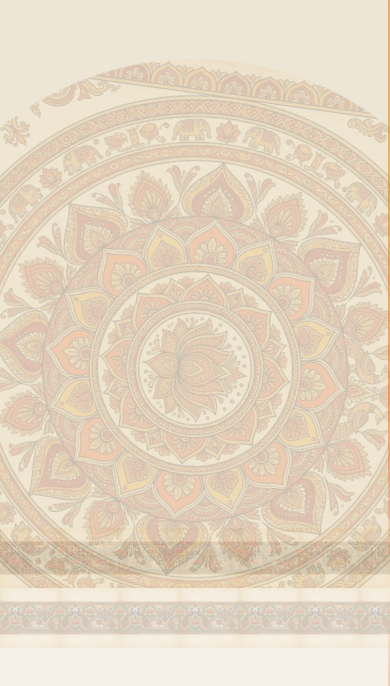
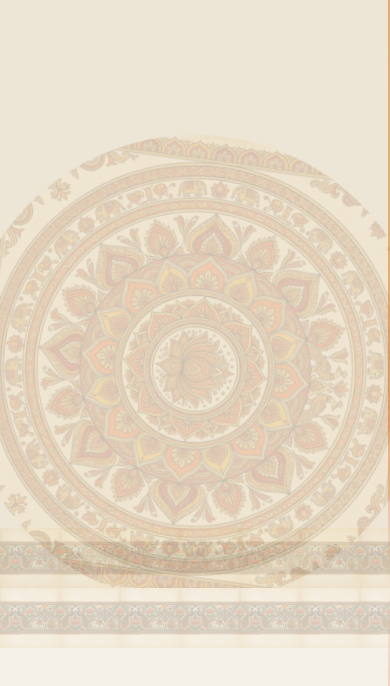
Before and after one commit to Rick-boom/Parthib_portfolio, a React (Vite) app: page / in a window 390 px wide. Shown: the part 1100-1786 px from the top of the page. Built offline with nearby package versions, Linux system fonts and the light colour scheme.

Commit message:
Optimize responsive layout scaling dimensions for perfect mobile viewing

```diff
--- a/src/App.jsx
+++ b/src/App.jsx
@@ -96,9 +96,9 @@ function ScrollEntranceLoader({ onComplete }) {
           initial={{ right: "50%" }}
           animate={{ right: "100%" }}
           transition={{ duration: 1.5, delay: 0.6, ease: [0.77, 0, 0.17, 1] }}
-          className="absolute top-0 bottom-0 left-0 bg-[var(--parchment-deep)] border-r-[18px] border-[#9B2335] shadow-[15px_0_50px_rgba(0,0,0,0.8)] z-20"
+          className="absolute top-0 bottom-0 left-0 bg-[var(--parchment-deep)] border-r-[10px] md:border-r-[18px] border-[#9B2335] shadow-[15px_0_50px_rgba(0,0,0,0.8)] z-20"
        >
-         <div className="absolute right-0 top-0 bottom-0 w-16 bg-[url('/madhubani_banner.png')] opacity-30 mix-blend-multiply" />
+         <div className="absolute right-0 top-0 bottom-0 w-10 md:w-16 bg-[url('/madhubani_banner.png')] opacity-30 mix-blend-multiply" />
        </motion.div>
 
        {/* Right Scroll Roll */}
@@ -106,9 +106,9 @@ function ScrollEntranceLoader({ onComplete }) {
           initial={{ left: "50%" }}
           animate={{ left: "100%" }}
           transition={{ duration: 1.5, delay: 0.6, ease: [0.77, 0, 0.17, 1] }}
-          className="absolute top-0 bottom-0 right-0 bg-[var(--parchment-deep)] border-l-[18px] border-[#9B2335] shadow-[-15px_0_50px_rgba(0,0,0,0.8)] z-20"
+          className="absolute top-0 bottom-0 right-0 bg-[var(--parchment-deep)] border-l-[10px] md:border-l-[18px] border-[#9B2335] shadow-[-15px_0_50px_rgba(0,0,0,0.8)] z-20"
        >
-         <div className="absolute left-0 top-0 bottom-0 w-16 bg-[url('/madhubani_banner.png')] opacity-30 mix-blend-multiply" />
+         <div className="absolute left-0 top-0 bottom-0 w-10 md:w-16 bg-[url('/madhubani_banner.png')] opacity-30 mix-blend-multiply" />
        </motion.div>
 
        {/* Center Golden Seal */}
@@ -307,17 +307,17 @@ function AboutPanel({ isActive }) {
 
       <div className="flex flex-col md:grid md:grid-cols-2 gap-10 md:gap-[6vw] items-center h-fit md:h-full">
         <div style={{ display: "flex", justifyContent: "center", position: "relative" }} className="order-2 md:order-1">
-          {/* Freed from PatachitraUnroll clipPath to avoid square shear */}
-          <div style={{ position: "absolute", top: "50%", left: "50%", transform: "translate(-50%, -50%)", width: 620, height: 620, pointerEvents: "none", zIndex: 0 }}>
+          {/* Responsive sized mandala backing */}
+          <div className="w-[120vw] md:w-[620px] aspect-square" style={{ position: "absolute", top: "50%", left: "50%", transform: "translate(-50%, -50%)", pointerEvents: "none", zIndex: 0 }}>
             <img src="/mandala.png" alt="decoration" style={{ width: "100%", height: "100%", objectFit: "contain", borderRadius: "50%", opacity: 0.18, transformOrigin: "50% 50%", animation: "spin-slow 25s linear infinite", mixBlendMode: "multiply" }} />
           </div>
 
           <PatachitraUnroll isActive={isActive}>
-            <div style={{
-              width: 260, height: 260, borderRadius: "50%",
+            <div className="w-[60vw] max-w-[260px] aspect-square" style={{
+              borderRadius: "50%",
               background: "linear-gradient(135deg, var(--saffron) 0%, var(--turmeric) 50%, var(--henna) 100%)",
               display: "flex", alignItems: "center", justifyContent: "center",
-              fontSize: "6rem", color: "var(--parchment)", fontFamily: "'Cormorant Garamond', serif",
+              fontSize: "clamp(3rem, 12vw, 6rem)", color: "var(--parchment)", fontFamily: "'Cormorant Garamond', serif",
               fontWeight: 600, boxShadow: "0 8px 40px rgba(232,101,26,0.3)",
               border: "4px solid var(--parchment)",
               position: "relative", zIndex: 1,
@@ -378,7 +378,7 @@ function JourneyPanel({ isActive }) {
           </div>
         </PatachitraUnroll>
 
-        <div className="flex-1 w-full relative md:pt-8 overflow-y-auto max-h-[60vh] md:max-h-[70vh] custom-scroll">
+        <div className="flex-1 w-full relative md:pt-8 overflow-visible md:overflow-y-auto max-h-none md:max-h-[70vh] custom-scroll">
           <div style={{ position: "absolute", left: 4, top: 0, bottom: 0, width: 1.5, background: "linear-gradient(to bottom, var(--saffron), var(--turmeric), transparent)", opacity: 0.4 }} />
 
           {JOURNEY.map((item, i) => (
@@ -717,7 +717,7 @@ function ColophonPanel({ isActive }) {
       <MadhubaniBottom />
 
       {/* Freed from PatachitraUnroll clipPath to avoid straight horizontal cutoffs */}
-      <div style={{ position: "absolute", top: "45%", left: "50%", transform: "translate(-50%, -50%)", width: 340, height: 340, pointerEvents: "none", zIndex: 0 }}>
+      <div className="w-[90vw] md:w-[340px] aspect-square" style={{ position: "absolute", top: "45%", left: "50%", transform: "translate(-50%, -50%)", pointerEvents: "none", zIndex: 0 }}>
          <img src="/mandala.png" alt="" style={{ width: "100%", height: "100%", objectFit: "contain", borderRadius: "50%", transformOrigin: "50% 50%", animation: "spin-slow 20s linear infinite", opacity: 0.22, mixBlendMode: "multiply" }} />
       </div>
 
--- a/src/index.css
+++ b/src/index.css
@@ -221,8 +221,8 @@ body::before {
     min-height: 100dvh;
     width: 100vw !important;
     scroll-snap-align: start;
-    padding-top: 80px !important;
-    padding-bottom: 80px !important;
+    padding-top: 40px !important;
+    padding-bottom: 40px !important;
   }
   .section-label { display: none; }
 }
```
